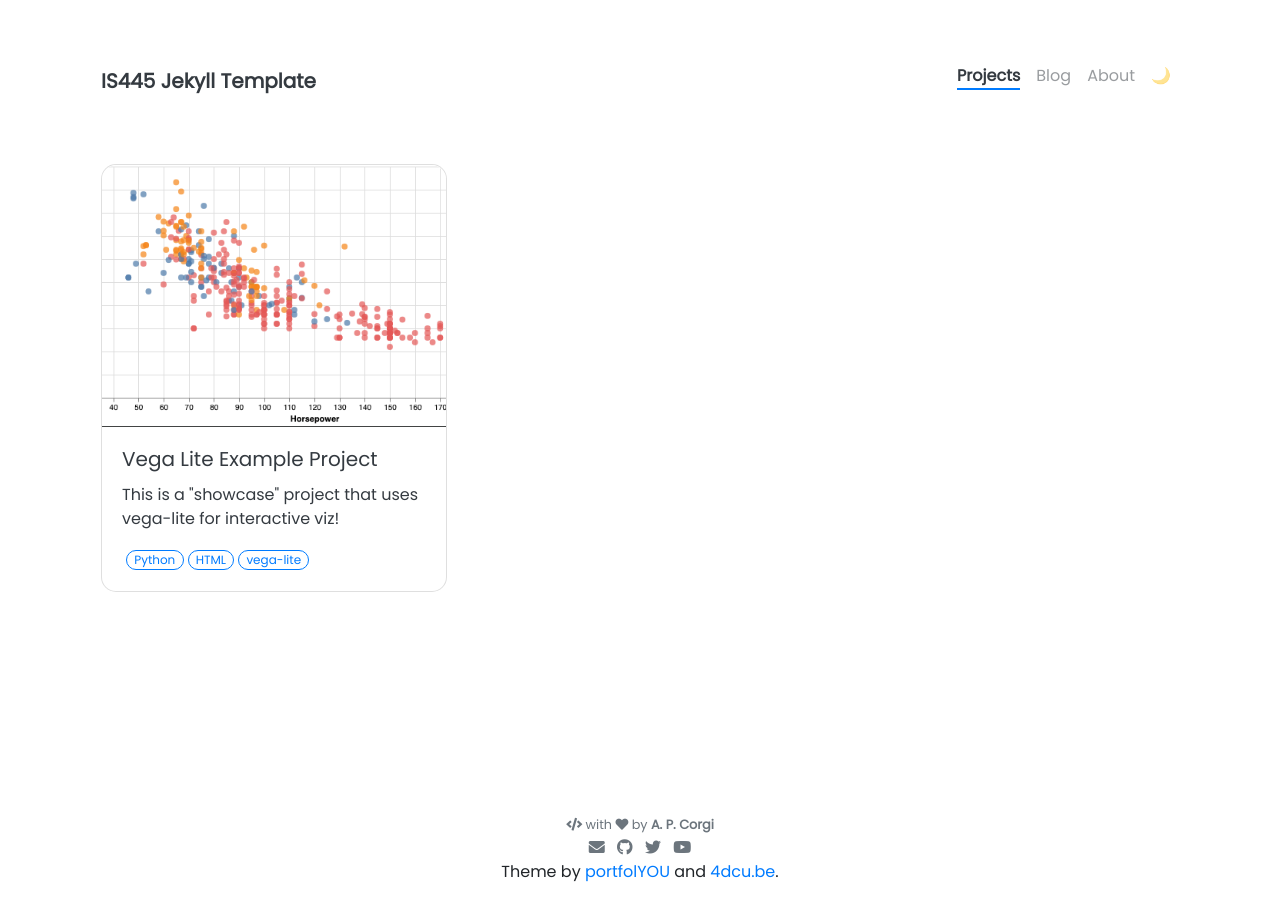
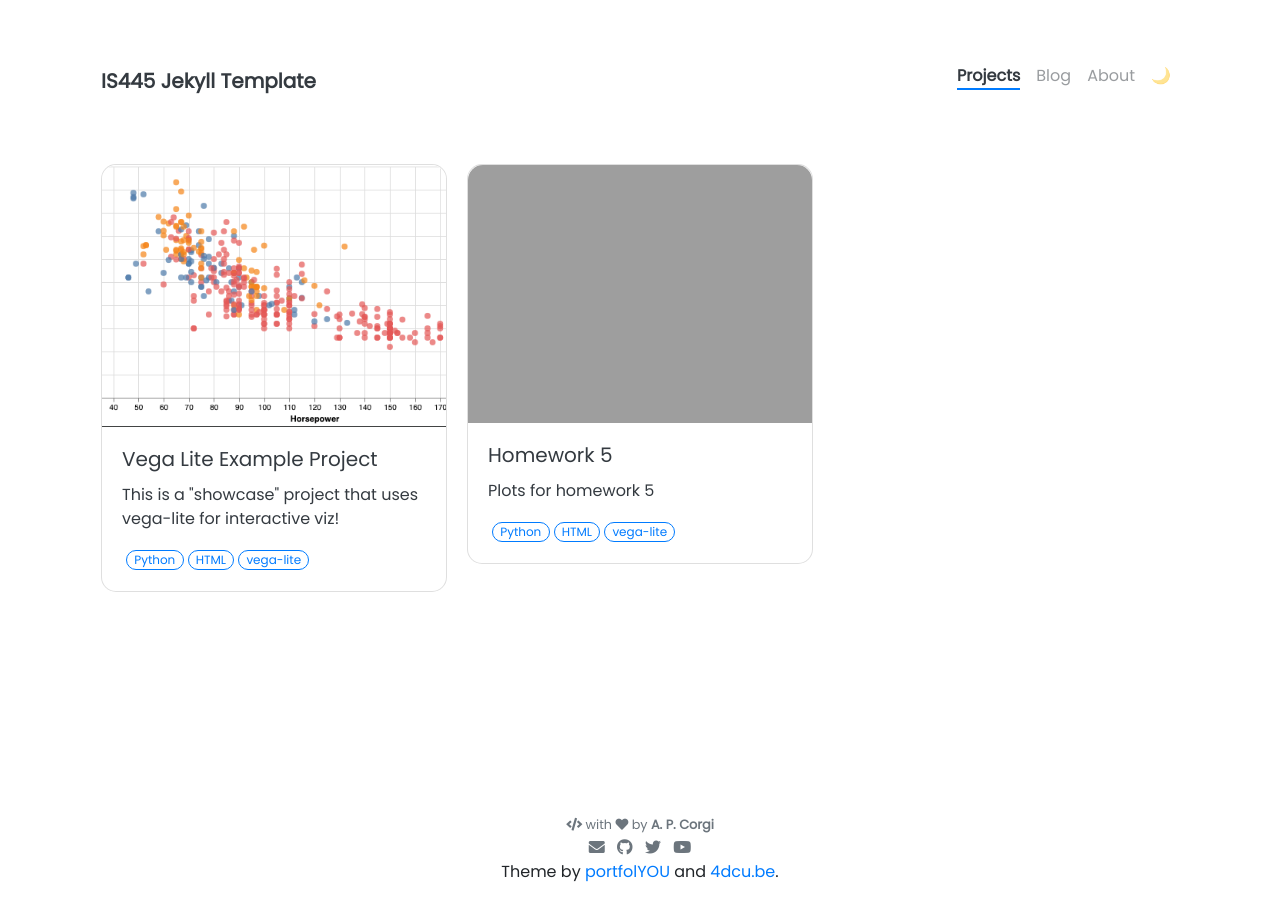
Before and after one commit to garcia9810/garcia9810.github.io, a Jekyll site: the page built from pages/projects.html, in a window 1280 px wide. Built offline with Jekyll 4.4.1, drawn with Linux system fonts in a browser that asks for light colours; nearby versions of some CDN libraries; some of the changed lines change nothing that is shown.

Commit message:
homework 5

```diff
--- /dev/null
+++ b/_projects/Homework_5.md
@@ -0,0 +1,44 @@
+---
+name: Homework 5
+tools: [Python, HTML, vega-lite]
+image: [assets/pngs/homework_5_plot_1.png, assets/pngs/homework_5_plot_2.png]
+description: Plots for homework 5
+custom_js:
+  - vega.min
+  - vega-lite.min
+  - vega-embed.min
+  - justcharts
+---
+
+
+# Plot 1
+
+Plot 1 Write-Up
+
+Plot 1: Most common license types in Fall 2022.
+
+For my first visualization, I examined which business license types were most frequently issued during Fall 2022. The dataset contains application records including license descriptions, business names, and application dates. I transformed the application date column into a timestamp, removed missing values, and counted how many times each LICENSE_DESCRIPTION appeared. I selected the top 15 most common categories to keep the visualization readable. Using Altair, I encoded the license type as a nominal variable on the y-axis and the number of applications as a quantitative value on the x-axis. I added a continuous color encoding on the count variable to reinforce which categories were most prevalent. This horizontal bar chart makes it easier to compare business types and highlights which categories have more licensing activity.
+
+<vegachart schema-url="{{ site.baseurl }}/assets/json/licenses_top_types.json" style="width: 100%"></vegachart>
+
+# Plot 2
+
+Plot 2 Write-Up
+
+Plot 2: Monthly licensing trends linked to license types
+The second visualization explores how licensing activity changes throughout the year and which kinds of businesses contribute to these trends. I first converted APPLICATION_RECEIVED_DATE into a timestamp, then extracted the month and year components in Python. The top chart shows a bar chart of the number of applications per month. The bottom chart shows counts of license types, but only for the months the user selects. Both charts draw from the same cleaned dataset, but the lower chart updates dynamically based on the user’s selected time window.
+
+To add meaningful interactivity, I used an interval brush selection (alt.selection_interval) along the x-axis of the month histogram. When the user drags to select a range of months, the bottom bar chart automatically filters to show only license types submitted during that range. This makes it easy to explore patterns—such as seasonal spikes, restaurant-heavy months, or months dominated by construction permits. The interactivity helps users quickly investigate temporal patterns without cluttering the view with multiple faceted or small-multiple charts.
+
+<vegachart schema-url="{{ site.baseurl }}/assets/json/licenses_month_linked.json" style="width: 100%"></vegachart>
+
+
+## Search The Data & Methods
+
+<div class="left">
+{% include elements/button.html link="https://github.com/UIUC-iSchool-DataViz/is445_data/raw/main/licenses_fall2022.csv" text="The Data" %}
+</div>
+
+<div class="right">
+{% include elements/button.html link="https://github.com/garcia9810/garcia9810.github.io/tree/main/python_notebooks/Workbook.ipynb" text="The Analysis" %}
+</div>
```
Also changed, not shown: _projects/1_Vega_lite_project.md (line endings or trailing spaces), assets/pngs/homework_5_plot_1.png (added), assets/pngs/homework_5_plot_2.png (added).
